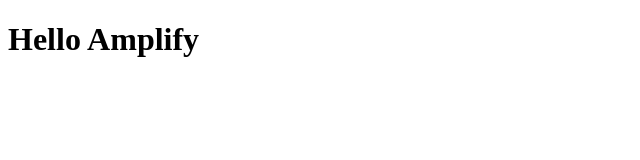
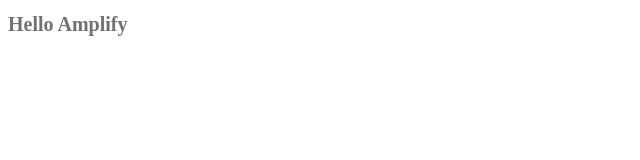
Before and after one commit to masashi-ogawa/hello-amplify, a website: page src/index.html in a window 1280 px wide. Shown: the whole page, without its empty margins (0-640 px from the left). Drawn offline with nearby package versions, Linux system fonts and the light colour scheme; files that its build step writes are made by us from their sources.

Commit message:
add sass

```diff
--- /dev/null
+++ b/sass/index.scss
@@ -0,0 +1,6 @@
+$gray: #717171;
+
+h1 {
+  font-size: 20px;
+  color: $gray;
+}
--- a/src/index.html
+++ b/src/index.html
@@ -3,6 +3,7 @@
 <head>
     <meta charset="UTF-8">
     <title>Hello Amplify</title>
+    <link href="css/index.css" rel="stylesheet" />
 </head>
 <body>
   <h1>Hello Amplify</h1>
```
Also changed, not shown: package.json (added, +14 -0 lines), 3 other files.
